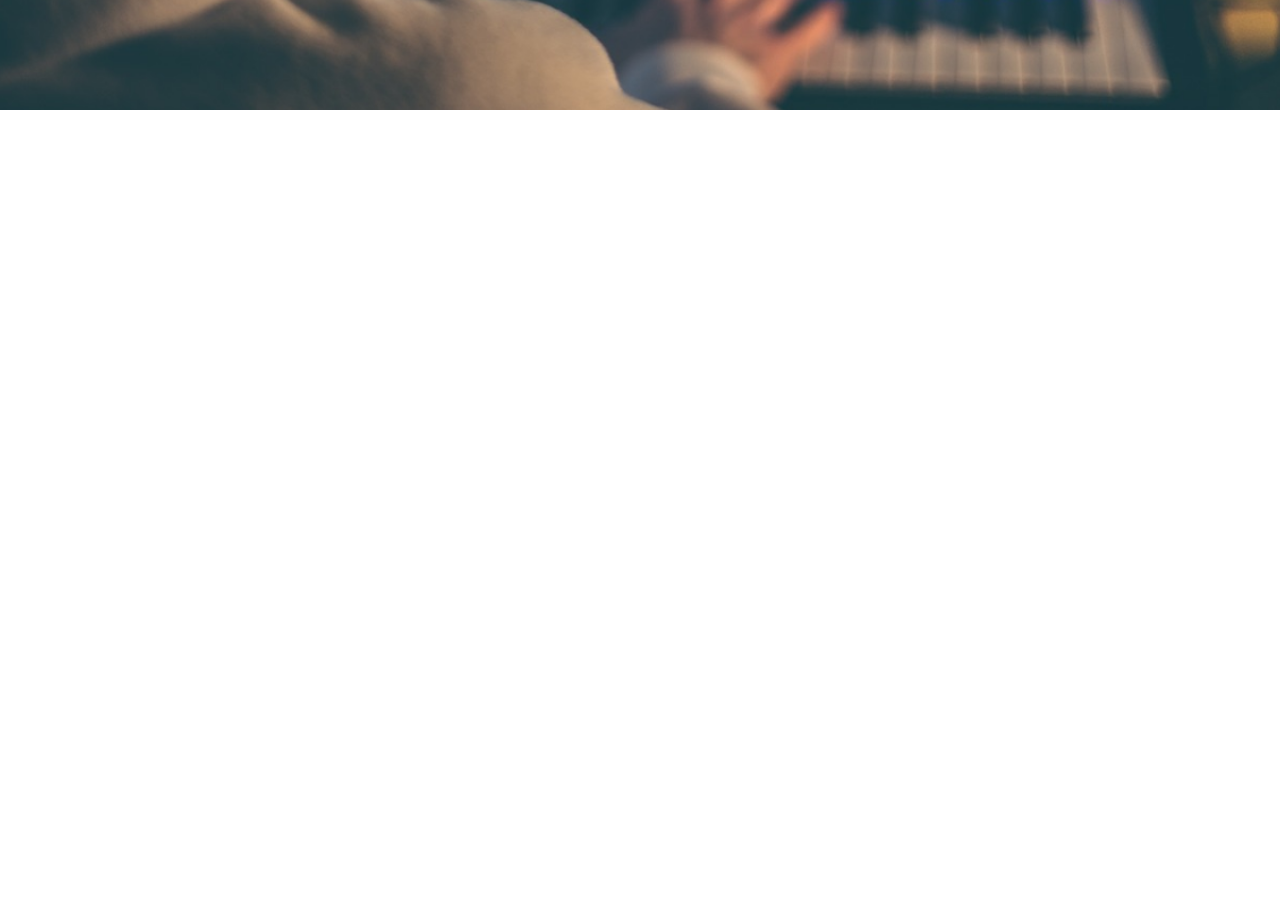
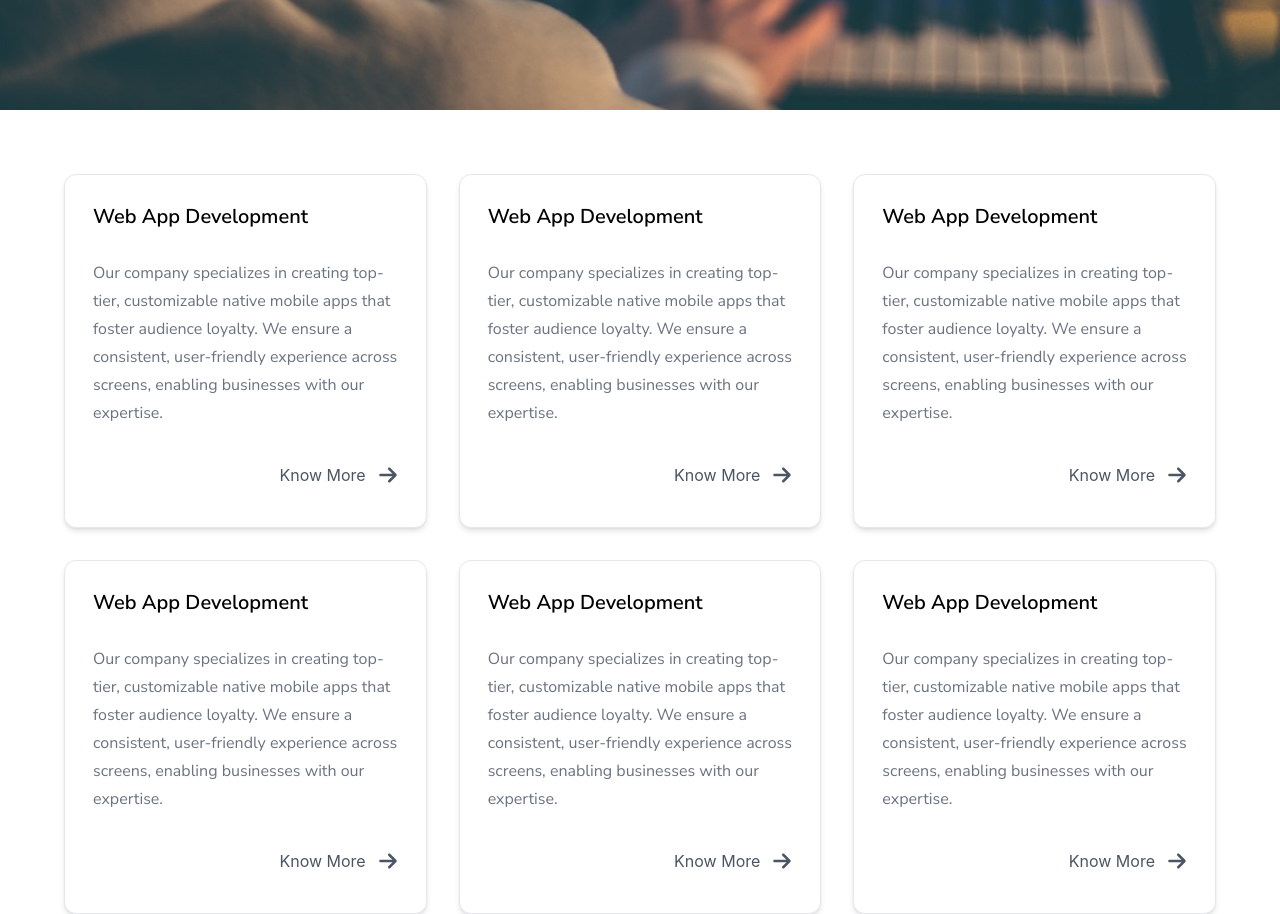
Before and after one commit to kdidrees/qurilo-network, a React (Create React App) app: page / in a window 1280 px wide. Shown: the part 690-1604 px from the top of the page. Before the commit the page ends 800 px from the top, so only its background shows below. Built offline with nearby package versions, Linux system fonts and the light colour scheme.

Commit message:
update in tailwindconfig app , card developerserive and applicationdeveloppment js file

```diff
--- a/src/App.js
+++ b/src/App.js
@@ -4,11 +4,14 @@ import Implementation from "./components/Implementation";
 import NetworkHero from "./components/NetworkHero";
 import LogoSlider from "./components/LogoSlider";
 import Whychoose from "./components/Whychoose";
+import Appdevcard from "./components/Card";
+import DevelopmentServices from "./container/DevelopmentServices";
 
 function App() {
   return (
     <>
       <NetworkHero />
+      <DevelopmentServices/>
       {/* <Implementation />
       <Features />
       <LogoSlider />
--- /dev/null
+++ b/src/components/Card.jsx
@@ -0,0 +1,42 @@
+import React from "react";
+
+const Appdevcard = (cardData) => {
+  return (
+    <>
+      {cardData.cardData.map((card) => {
+        return (
+          <>
+            <div key={card.id}>
+              <div class="p-7 rounded-xl bg-white hover:border-purple border-[0.1px]  shadow-md">
+                <h3 class="text-xl font-semibold font-sans mb-7">
+                  {card.heading}
+                </h3>
+                <p class="font-medium leading-7 font-sans text-gray-500 mb-6 dark:text-gray-400">
+                 {card.description}
+                </p>
+                <div
+
+                  class="py-3 flex items-center text-gray-600  justify-end w-full font-normal rounded-md bg-white hover:bg-purple-500 hover:text-white transition-all duration-500  "
+                >
+                  Know More
+                  <svg
+                    xmlns="http://www.w3.org/2000/svg"
+                    viewBox="0 0 448 512"
+                    class=" h-5 w-5 ms-3"
+                  >
+                    <path
+                      fill="currentColor"
+                      d="M438.6 278.6c12.5-12.5 12.5-32.8 0-45.3l-160-160c-12.5-12.5-32.8-12.5-45.3 0s-12.5 32.8 0 45.3L338.8 224 32 224c-17.7 0-32 14.3-32 32s14.3 32 32 32l306.7 0L233.4 393.4c-12.5 12.5-12.5 32.8 0 45.3s32.8 12.5 45.3 0l160-160z"
+                    />
+                  </svg>
+                </div>
+              </div>
+            </div>
+          </>
+        );
+      })}
+    </>
+  );
+};
+
+export default Appdevcard;
--- /dev/null
+++ b/src/container/DevelopmentServices.jsx
@@ -0,0 +1,14 @@
+import React from "react";
+import Appdevcard from "../components/Card";
+import { cardData } from "../data/applicationDevelopment";
+
+export default function DevelopmentServices() {
+
+  return (
+    <>
+      <div className="grid grid-cols-1 gap-8 mt-8 md:mt-16 md:grid-cols-3 mx-16">
+        <Appdevcard cardData={cardData} />
+      </div>
+    </>
+  );
+}
--- /dev/null
+++ b/src/data/applicationDevelopment.js
@@ -0,0 +1,57 @@
+export const cardData = [
+  {
+    id: 1,
+    heading: "Web App Development",
+    description: `Our company specializes in creating top-tier, customizable native mobile apps that foster audience loyalty. We ensure a consistent, user-friendly experience across screens, enabling businesses with our expertise.`,
+  },
+  {
+    id: 2,
+    heading: "Web App Development",
+    description: `Our company specializes in creating top-tier, customizable native mobile apps that foster audience loyalty. We ensure a consistent, user-friendly experience across screens, enabling businesses with our expertise.`,
+  },
+  {
+    id: 3,
+    heading: "Web App Development",
+    description: `Our company specializes in creating top-tier, customizable native mobile apps that foster audience loyalty. We ensure a consistent, user-friendly experience across screens, enabling businesses with our expertise.`,
+  },
+  {
+    id: 4,
+    heading: "Web App Development",
+    description: `Our company specializes in creating top-tier, customizable native mobile apps that foster audience loyalty. We ensure a consistent, user-friendly experience across screens, enabling businesses with our expertise.`,
+  },
+  {
+    id: 5,
+    heading: "Web App Development",
+    description: `Our company specializes in creating top-tier, customizable native mobile apps that foster audience loyalty. We ensure a consistent, user-friendly experience across screens, enabling businesses with our expertise.`,
+  },
+  {
+    id: 6,
+    heading: "Web App Development",
+    description: `Our company specializes in creating top-tier, customizable native mobile apps that foster audience loyalty. We ensure a consistent, user-friendly experience across screens, enabling businesses with our expertise.`,
+  },
+  {
+    id: 7,
+    heading: "Web App Development",
+    description: `Our company specializes in creating top-tier, customizable native mobile apps that foster audience loyalty. We ensure a consistent, user-friendly experience across screens, enabling businesses with our expertise.`,
+  },
+  {
+    id: 8,
+    heading: "Web App Development",
+    description: `Our company specializes in creating top-tier, customizable native mobile apps that foster audience loyalty. We ensure a consistent, user-friendly experience across screens, enabling businesses with our expertise.`,
+  },
+  {
+    id: 9,
+    heading: "Web App Development",
+    description: `Our company specializes in creating top-tier, customizable native mobile apps that foster audience loyalty. We ensure a consistent, user-friendly experience across screens, enabling businesses with our expertise.`,
+  },
+  {
+    id: 10,
+    heading: "Web App Development",
+    description: `Our company specializes in creating top-tier, customizable native mobile apps that foster audience loyalty. We ensure a consistent, user-friendly experience across screens, enabling businesses with our expertise.`,
+  },
+  {
+    id: 11,
+    heading: "Web App Development",
+    description: `Our company specializes in creating top-tier, customizable native mobile apps that foster audience loyalty. We ensure a consistent, user-friendly experience across screens, enabling businesses with our expertise.`,
+  },
+];
--- a/tailwind.config.js
+++ b/tailwind.config.js
@@ -12,6 +12,10 @@ module.exports = {
         'purple':'#350428',
         'networkbg':'#F2F2F2'
       }
+      ,
+      boxShadow:{
+        "custom": '0 4px 6px -1px rgba(53, 4, 40, 0.5), 0 2px 4px -1px rgba(53, 4, 40, 0.3)',
+      }
     },
   },
   plugins: [],
```
